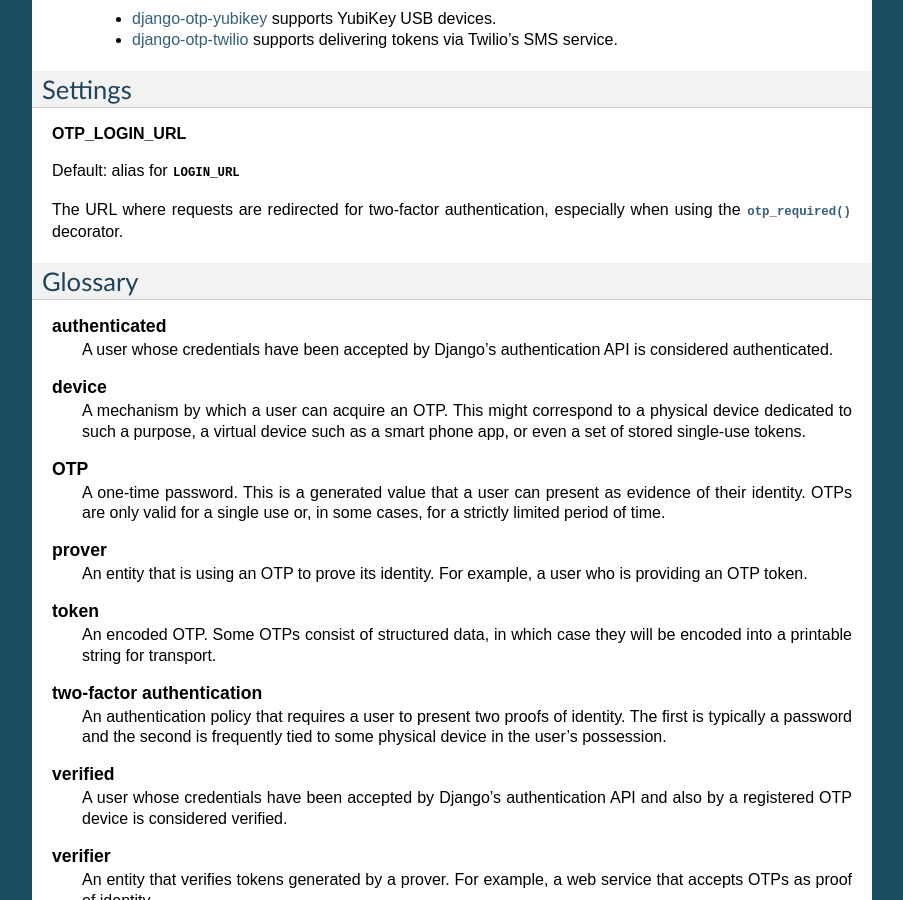
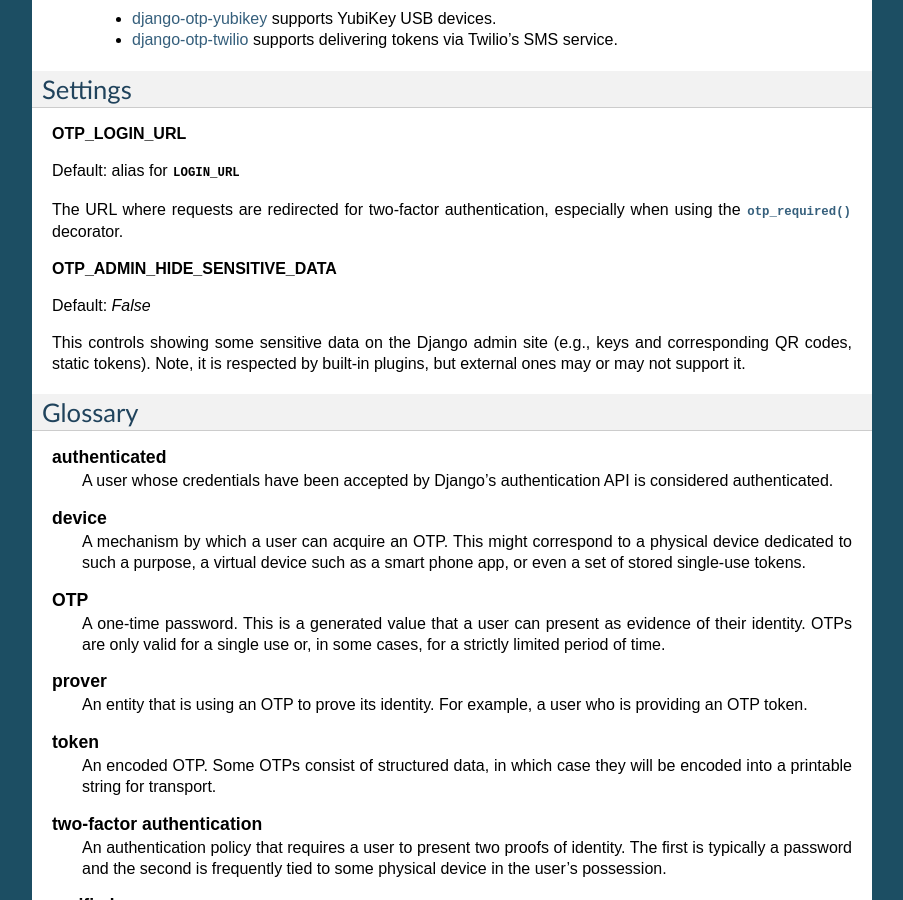
Before and after one commit to django-otp/django-otp, a Sphinx documentation site: the page built from docs/source/overview.rst, in a window 1280 px wide and 900 px high, scrolled down 6512 px. Shown: the whole window, without its empty margins (198-1101 px from the left). Built offline with Sphinx 7.4.7, drawn with Linux system fonts in a browser that asks for light colours.

Commit message:
Document the `OTP_ADMIN_HIDE_SENSITIVE_DATA` setting

```diff
--- a/docs/source/overview.rst
+++ b/docs/source/overview.rst
@@ -465,6 +465,17 @@ The URL where requests are redirected for two-factor authentication, especially
 when using the :func:`~django_otp.decorators.otp_required` decorator.
 
 
+.. setting:: OTP_ADMIN_HIDE_SENSITIVE_DATA
+
+**OTP_ADMIN_HIDE_SENSITIVE_DATA**
+
+Default: `False`
+
+This controls showing some sensitive data on the Django admin site (e.g., keys
+and corresponding QR codes, static tokens). Note, it is respected by built-in
+plugins, but external ones may or may not support it.
+
+
 Glossary
 --------
 
```
